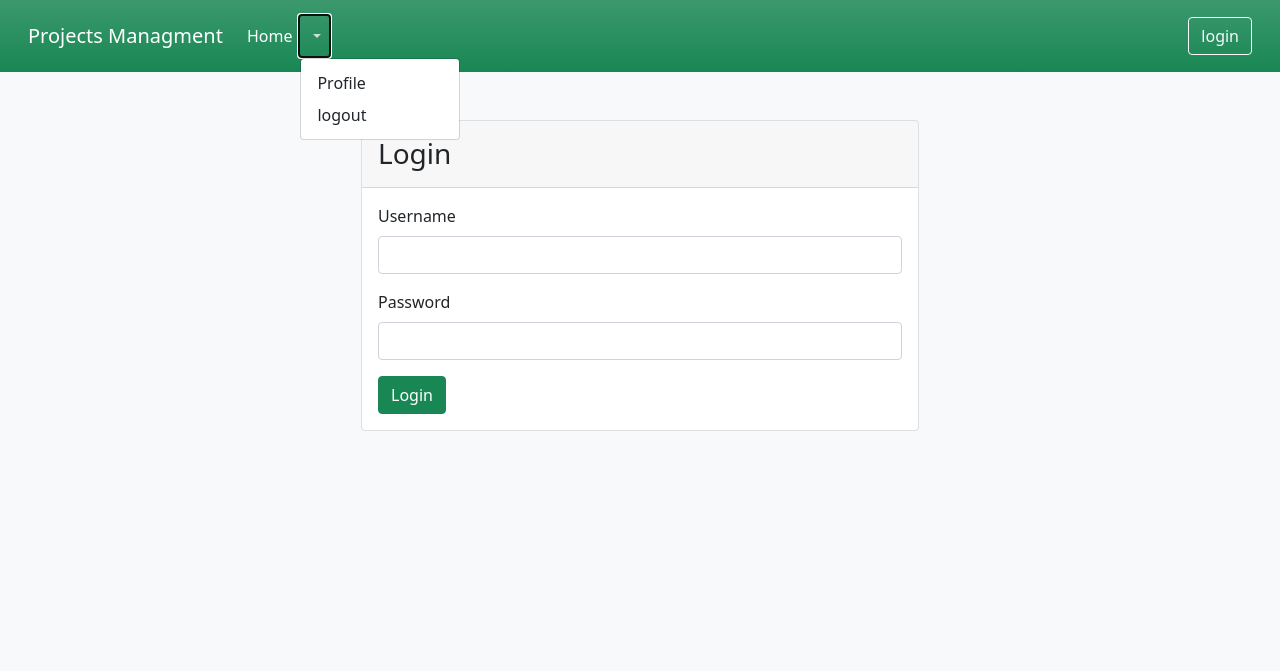
After one commit to ayhamrabea/app_task_hsoub, a Django app: page /accounts/login/ in a window 1280 px wide, after a click that opens the changed part. The commit adds this page. Shown: the top 671 px of the page. Run offline with Django 5.2, Linux system fonts and the light colour scheme.

Commit message:
add login

```diff
--- /dev/null
+++ b/project/accounts/forms.py
@@ -0,0 +1,16 @@
+from django import forms
+from django.contrib.auth.forms import AuthenticationForm
+
+
+
+attrs = {'class': 'form-control'}
+
+
+
+class UserloginForm(AuthenticationForm):
+    def __init__(self, *args, **kwargs) :
+        super(UserloginForm , self).__init__( *args, **kwargs)
+
+
+    # Username2 = forms.CharField( label='Username' , widget=forms.TextInput(attrs=attrs))
+    # Password = forms.CharField(label='Password' , widget=forms.PasswordInput(attrs=attrs))
--- /dev/null
+++ b/project/accounts/templates/registration/login.html
@@ -0,0 +1,39 @@
+{% extends "base.html" %}
+{% load i18n %}
+
+{% block contect %}
+    <div class="container">
+        <div class="row justify-content-md-center">
+            <div class="card col-md-6 px-0">
+                <div class="card-header">
+                    <h3 class="mb-0 py-2">{% trans 'Login'%}</h3>
+                </div>
+                <div class="card-body">
+                    <form method = 'POST'>
+                        {% csrf_token %}
+                            <div class="mb-3">
+                              <label for="exampleInputEmail1" class="form-label">Username</label>
+                              <input type="text" name="username" autofocus="" autocapitalize="none" autocomplete="username" maxlength="150" required="" id="id_username" class="form-control">
+                            </div>
+                            <div class="mb-3">
+                              <label for="exampleInputPassword1" class="form-label">Password</label>
+                              <input type="password" class="form-control" name="password" autocomplete="current-password" required="" id="id_password">
+                            </div>
+                        <button class="btn btn-success"> {% translate 'Login' %}</button>
+                    </form>
+                </div>
+
+            </div>
+        </div>
+    </div>
+
+
+
+
+{% endblock contect %}
+
+
+
+
+
+<!-- {% include "common/form.html" with form=form %} -->
--- a/project/accounts/urls.py
+++ b/project/accounts/urls.py
@@ -1,5 +1,12 @@
-from django.urls import path
+from django.urls import path , include
+from django.contrib.auth.views import LoginView , LogoutView
+from .forms import UserloginForm
+from .views import logoutApp
 
 urlpatterns = [
-    #path
+
+    path('login/' , LoginView.as_view(authentication_form = UserloginForm) , name = 'login'),
+    path('logout',logoutApp , name='logout11'),
+    path('',include('django.contrib.auth.urls')),
+
 ]
--- a/project/project/urls.py
+++ b/project/project/urls.py
@@ -22,5 +22,5 @@ urlpatterns = [
     path('__debug__/', include('debug_toolbar.urls')),
     path('admin/', admin.site.urls),
     path('', include('projects.urls')),
-    path('accounts', include('accounts.urls')),
+    path('accounts/', include('accounts.urls')),
 ]
--- a/project/projects/templates/header.html
+++ b/project/projects/templates/header.html
@@ -1,3 +1,5 @@
+{% load i18n %}
+
 <nav class="navbar navbar-expand-lg navbar-dark bg-success bg-gradient p-3">
     <div class="container-fluid">
       <a class="navbar-brand" href="{% url 'Project_list'%}">Projects Managment</a>
@@ -7,13 +9,28 @@
       <div class="collapse navbar-collapse" id="navbarSupportedContent">
         <ul class="navbar-nav me-auto mb-2 mb-lg-0">
           <li class="nav-item">
-            <a class="nav-link active" aria-current="page" href="Project_list">Home</a>
+            <a class="nav-link active" aria-current="page" href="{% url 'Project_list' %}">Home</a>
+          </li>
+          <li class="nav-item dropdown">
+            <a class="nav-link dropdown-toggle" href="#" id="navbarDropdown" role="button" data-bs-toggle="dropdown" aria-expanded="false">
+              {{user.username}}
+            </a>
+            <ul class="dropdown-menu" aria-labelledby="navbarDropdown">
+              <li><a class="dropdown-item" href="#">Profile</a></li>
+              <li><a class="dropdown-item" href="{% url 'logout11' %}">logout</a></li>
+            </ul>
           </li>
         </ul>
-        <form action="{% url 'Project_list' %}" class="d-flex" method="get">
-          <input class="form-control me-2" type="search" placeholder="Search" value="{{request.GET.q}}" aria-label="Search" name="q">
-          <button class="btn btn-outline-light" type="submit">Search</button>
-        </form>
+        {% if user.is_authenticated %}
+          <form action="{% url 'Project_list' %}" class="d-flex" method="get">
+            <input class="form-control me-2" type="search" placeholder="Search" value="{{request.GET.q}}" aria-label="Search" name="q">
+            <button class="btn btn-outline-light" type="submit">Search</button>
+          </form>
+          {% else %}
+            <a class="btn btn-outline-light" href="{% url 'login' %}">
+              {% trans 'login' %}
+            </a>
+        {% endif %}
       </div>
     </div>
   </nav>
```
Also changed, not shown: project/accounts/views.py (+6 -1 lines), project/project/settings.py (+7 -1 lines), project/projects/templates/common/form.html (+5 -3 lines), project/projects/views.py (+8 -7 lines).
